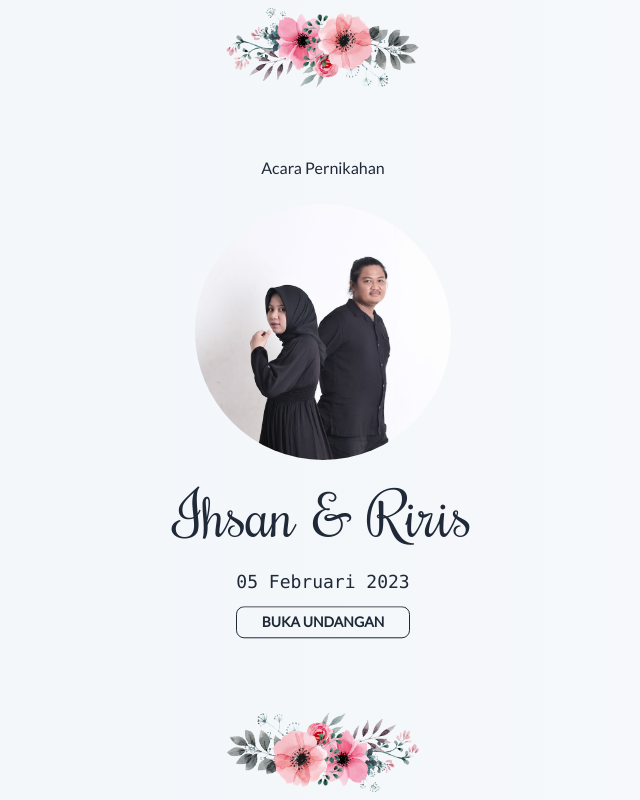
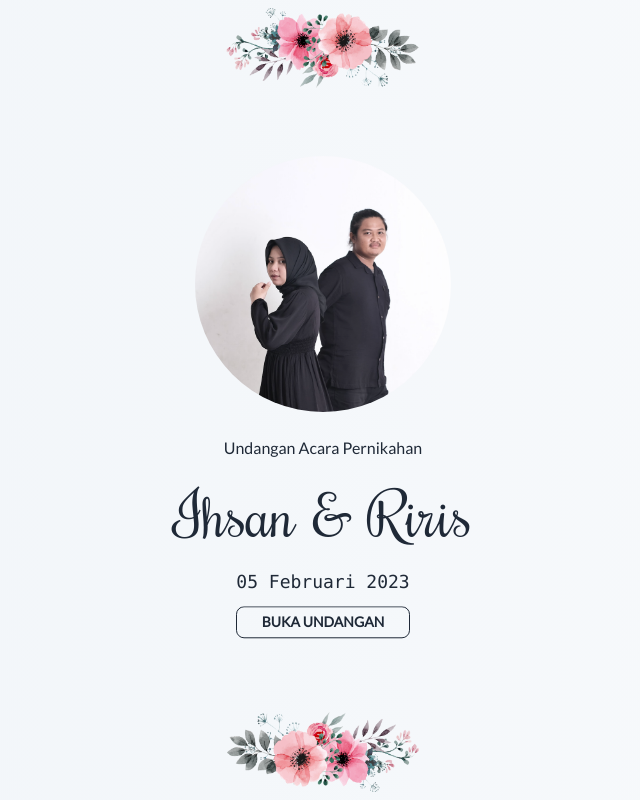
Before and after one commit to hendrasadewa/ihsan-wedding, a React (Vite) app: page / in a window 1280 px wide. Shown: the top 800 px of the page, without its empty margins (317-957 px from the left). Built offline with nearby package versions, Linux system fonts and the light colour scheme; no server answers; the database is empty.

Commit message:
fix wording in hero

```diff
--- a/src/fragments/HeroSection.tsx
+++ b/src/fragments/HeroSection.tsx
@@ -6,7 +6,7 @@ interface Props {
 }
 
 function HeroSection({ onOpenInvitation }: Props) {
-  const title = 'Acara Pernikahan';
+  const title = 'Undangan Acara Pernikahan';
   const heading = `${BRIDES.husband.nickname} & ${BRIDES.wife.nickname}`;
   const date = dayjs(EVENT_TIME.covenant).format('DD MMMM YYYY');
 
@@ -19,8 +19,8 @@ function HeroSection({ onOpenInvitation }: Props) {
 
       <div className="text-center flex flex-col gap-6 items-center justify-between">
         <div className="flex flex-col items-center justify-center gap-6">
-          <h1 className="text-md">{title}</h1>
           <img src="/img/hero-image.png" className="rounded-full w-64" />
+          <p className="text-md">{title}</p>
           <h2 className="text-6xl font-cursive">{heading}</h2>
           <div className='flex flex-col gap-4'>
             <p className="text-lg font-mono">{date}</p>
```
